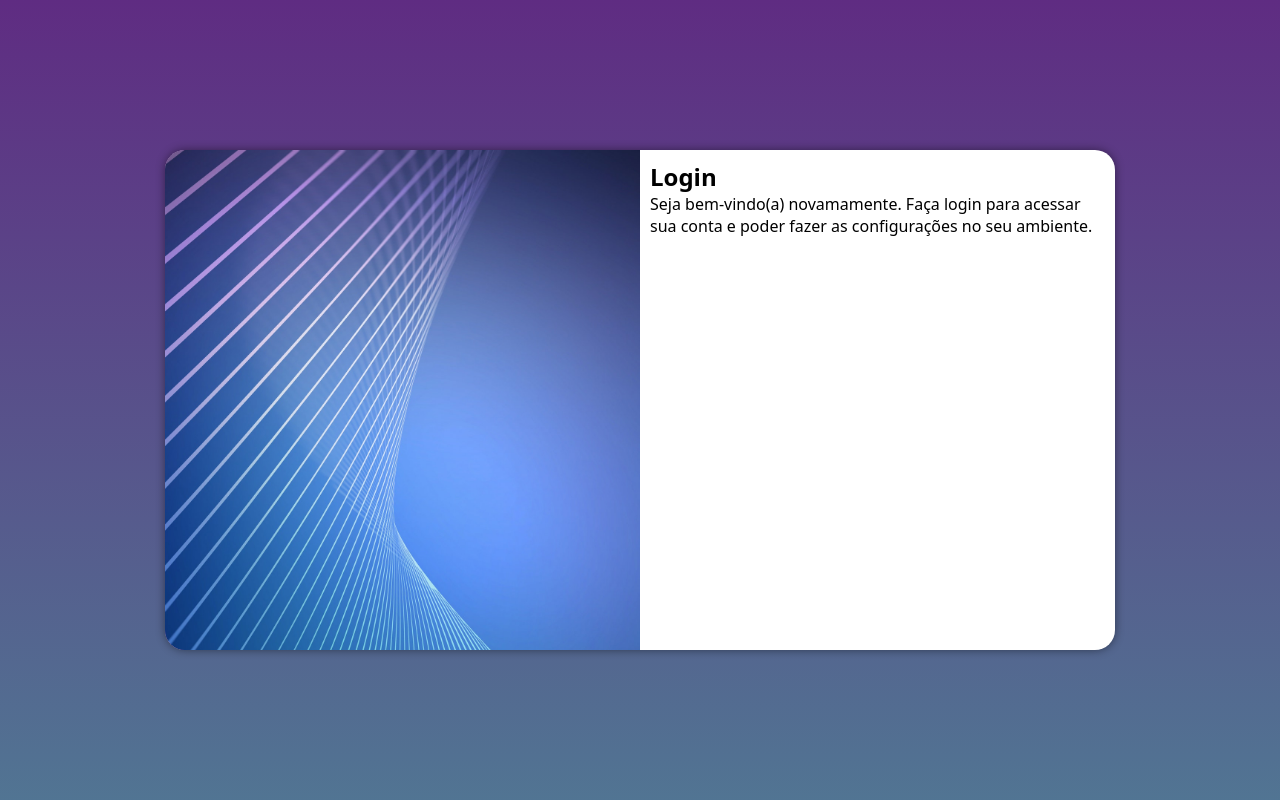
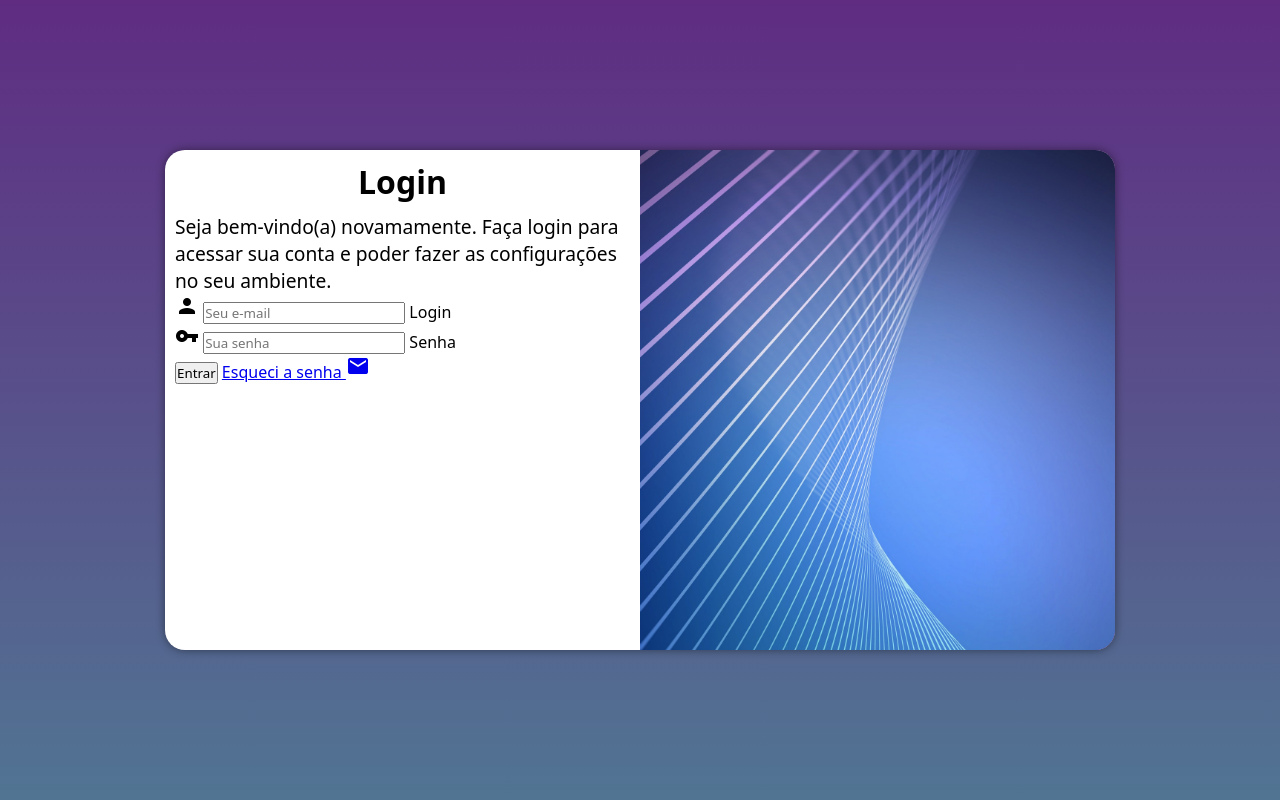
Before and after one commit to FelipeSDS23/projeto-login, a plain HTML site: page index.html in a window 1280 px wide. Shown: the top 800 px of the page. Drawn offline with Linux system fonts and the light colour scheme.

Commit message:
formulario adicionado

```diff
--- a/estilos/media-query.css
+++ b/estilos/media-query.css
@@ -14,6 +14,7 @@ Grandes telas: acima de 1200px
 
     body{
         background-image: linear-gradient(to top, #49a09d, #5f2c82);
+        overflow: hidden;
     }
 
     section#login{
@@ -36,6 +37,7 @@ Grandes telas: acima de 1200px
 
     body{
         background-image: linear-gradient(to top, #49a09d, #5f2c82);
+        overflow: hidden;
     }
 
     section#login{
@@ -43,13 +45,21 @@ Grandes telas: acima de 1200px
     }
 
     section#login > div#imagem{
-        float: left;
+        float: right;
         width: 50%;
         height: 100%;
     }
 
     section#login > div#formulario{
-        float: right;
+        float: left;
         width: 50%;
     }
+
+    div#formulario > h1{
+        font-size: 2em;
+    }
+
+    div#formulario > p{
+        font-size: 1.2em;
+    }
 }
--- a/estilos/style.css
+++ b/estilos/style.css
@@ -17,6 +17,7 @@ body, html{
     background-color: #5f2c82;
     height: 100vh;
     height: 100vw;
+
 }
 
 main{
@@ -53,3 +54,12 @@ section#login > div#formulario{
     display: block;
     padding: 10px;
 }
+
+div#formulario > h1{
+    text-align: center;
+    margin-bottom: 10px;
+}
+
+div#formulario > p{
+    font-size: 0.8em;
+}
--- a/index.html
+++ b/index.html
@@ -4,6 +4,7 @@
     <meta charset="UTF-8">
     <meta http-equiv="X-UA-Compatible" content="IE=edge">
     <meta name="viewport" content="width=device-width, initial-scale=1.0">
+    <link href="https://fonts.googleapis.com/icon?family=Material+Icons" rel="stylesheet">
     <link rel="stylesheet" href="estilos/style.css">
     <link rel="stylesheet" href="estilos/media-query.css">
     <title>Login</title>
@@ -17,8 +18,21 @@
             <div id="formulario">
                 <h1>Login</h1>
                 <p>Seja bem-vindo(a) novamamente. Faça login para acessar sua conta e poder fazer as configurações no seu ambiente.</p>
-                <form action="login.php" method="post">
-
+                <form action="login.php" method="post" autocomplete="on">
+                    <div class="campo">
+                        <span class="material-icons">person</span>
+                        <input type="email" name="login" id="ilogin" placeholder="Seu e-mail" autocomplete="email" required maxlength="30">
+                        <label for="ilogin">Login</label>
+                    </div>
+                    <div class="campo">
+                        <span class="material-icons">vpn_key</span>
+                        <input type="password" name="senha" id="isenha" placeholder="Sua senha" autocomplete="current-password" required minlength="8" maxlength="20">
+                        <label for="isenha">Senha</label>
+                    </div>
+                    <input type="submit" value="Entrar">
+                    <a href="#">
+                        Esqueci a senha <span class="material-icons">mail</span>
+                    </a>
                 </form>
             </div>
         </section>
```
